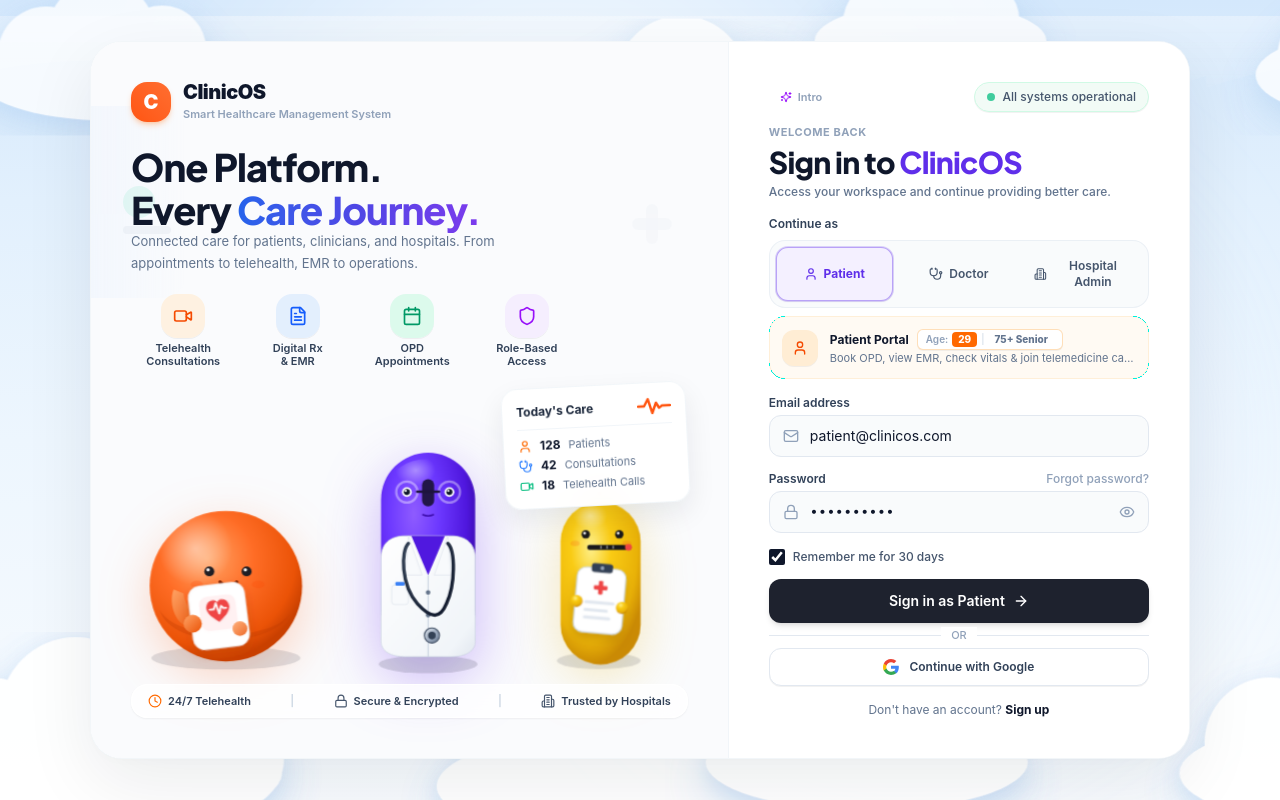
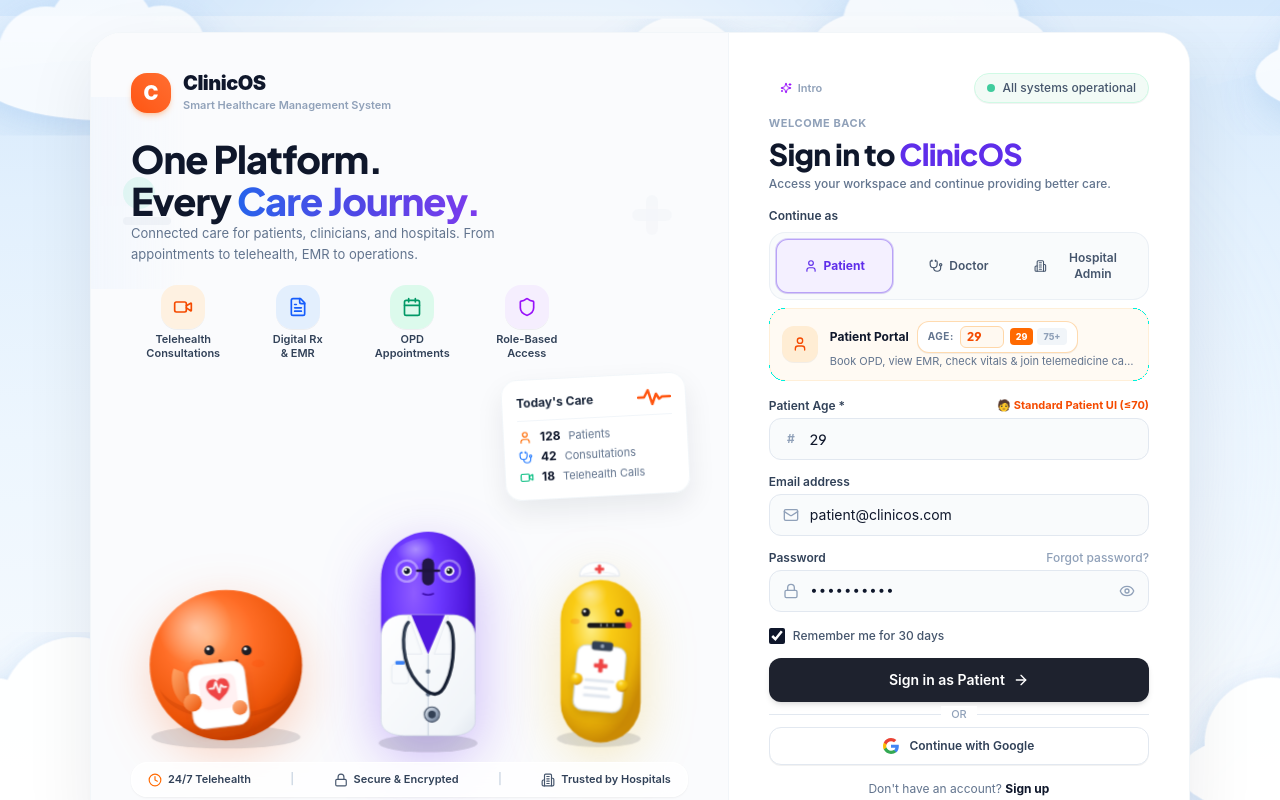
Before and after one commit to shreyansh14-dev/clinic-os, a React (Vite) app: page / in a window 1280 px wide. Built offline with nearby package versions, Linux system fonts and the light colour scheme; no server answers.

Commit message:
feat(auth): enable direct user input for patient age with real-time dashboard UI indication

```diff
--- a/src/components/auth/AuthPortal.jsx
+++ b/src/components/auth/AuthPortal.jsx
@@ -383,35 +383,49 @@
                     <span className="text-xs font-bold text-slate-900 leading-tight">
                       {currentRoleConfig.portalTitle}
                     </span>
-                    {/* Persistent Patient Age Selector (Age <= 70 Adult vs >70 Senior UI) */}
+                    {/* User-editable Patient Age Input */}
                     {selectedRole === 'patient' && (
-                      <div className="inline-flex items-center gap-1 bg-white px-2 py-0.5 rounded-md border border-orange-200/80 shadow-2xs">
-                        <span className="text-[10px] font-semibold text-slate-400">Age:</span>
+                      <div className="inline-flex items-center gap-1.5 bg-white px-2.5 py-1 rounded-xl border border-orange-200/90 shadow-2xs">
+                        <label htmlFor="patient-age-input" className="text-[10px] font-bold text-slate-500 uppercase tracking-wider cursor-pointer">
+                          Age:
+                        </label>
+                        <input
+                          id="patient-age-input"
+                          type="number"
+                          min="1"
+                          max="120"
+                          value={age}
+                          onChange={(e) => setAge(e.target.value)}
+                          placeholder="29"
+                          aria-label="Patient Age"
+                          className="w-11 text-center text-xs font-black text-orange-600 bg-orange-50/80 border border-orange-200 rounded-md py-0.5 px-1 focus:outline-none focus:ring-1 focus:ring-orange-500 focus:bg-white transition-all font-heading"
+                        />
+                        <div className="flex items-center gap-1">
                           <button
                             type="button"
                             onClick={() => setAge('29')}
-                          title="Standard Patient Dashboard (Age 29)"
-                          className={`text-[10px] px-1.5 py-0.2 rounded font-extrabold cursor-pointer border-none transition-all ${
+                            title="Quick tag: 29"
+                            className={`text-[9px] px-1.5 py-0.5 rounded font-extrabold cursor-pointer border-none transition-all ${
                               parseInt(age, 10) <= 70
                                 ? 'bg-orange-500 text-white'
-                              : 'text-slate-500 hover:text-slate-800 bg-transparent'
+                                : 'text-slate-400 hover:text-slate-700 bg-slate-100'
                             }`}
                           >
                             29
                           </button>
-                        <span className="text-slate-300 text-[10px]">|</span>
                           <button
                             type="button"
                             onClick={() => setAge('75')}
-                          title="Senior Care Dashboard (Age >70)"
-                          className={`text-[10px] px-1.5 py-0.2 rounded font-extrabold cursor-pointer border-none transition-all ${
+                            title="Quick tag: 75+"
+                            className={`text-[9px] px-1.5 py-0.5 rounded font-extrabold cursor-pointer border-none transition-all ${
                               parseInt(age, 10) > 70
                                 ? 'bg-orange-500 text-white'
-                              : 'text-slate-500 hover:text-slate-800 bg-transparent'
+                                : 'text-slate-400 hover:text-slate-700 bg-slate-100'
                             }`}
                           >
-                          75+ Senior
+                            75+
                           </button>
+                        </div>
                       </div>
                     )}
                   </div>
@@ -425,6 +439,34 @@
 
           {/* Form Inputs */}
           <form onSubmit={handleSubmit} className="mt-4 space-y-3.5">
+            {/* Direct Patient Age Field */}
+            {selectedRole === 'patient' && (
+              <div>
+                <div className="flex items-center justify-between mb-1">
+                  <label className="block text-xs font-semibold text-slate-700">
+                    Patient Age *
+                  </label>
+                  <span className="text-[11px] font-bold text-orange-600">
+                    {parseInt(age, 10) > 70 ? '👴 Senior Care UI (>70)' : '🧑 Standard Patient UI (≤70)'}
+                  </span>
+                </div>
+                <div className="relative">
+                  <span className="w-4 h-4 text-slate-400 absolute left-3.5 top-1/2 -translate-y-1/2 flex items-center justify-center font-bold text-xs select-none">
+                    #
+                  </span>
+                  <input
+                    type="number"
+                    min="1"
+                    max="120"
+                    required
+                    placeholder="Enter your age (e.g. 29 for adult, 75 for senior care)"
+                    value={age}
+                    onChange={(e) => setAge(e.target.value)}
+                    className="w-full pl-10 pr-4 py-2.5 bg-slate-50/80 border border-slate-200 rounded-xl text-xs sm:text-sm text-slate-900 focus:outline-none focus:ring-2 focus:ring-orange-500/20 focus:border-orange-500 focus:bg-white transition-all font-medium font-heading"
+                  />
+                </div>
+              </div>
+            )}
             {/* Optional Registration Name */}
             {isSignUp && (
               <div>
```
Lines whose indentation alone changed are shown as unchanged.
